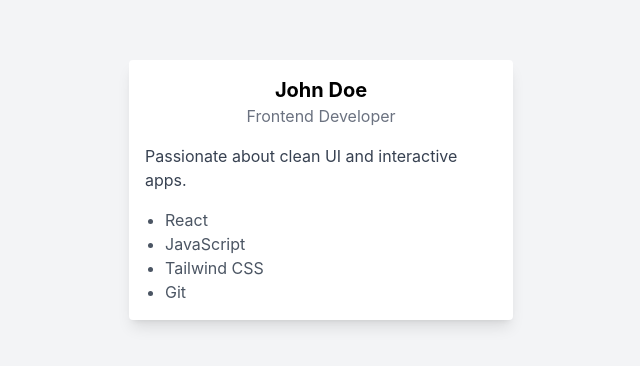
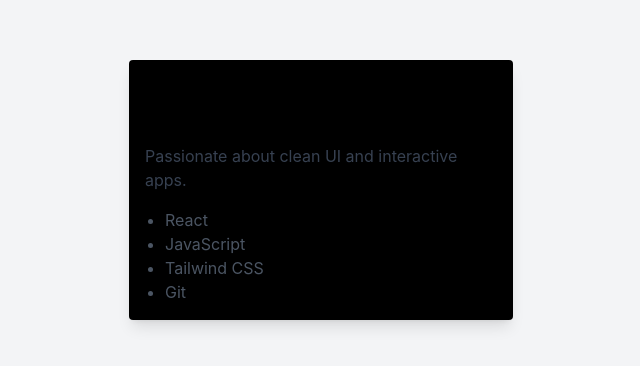
Before and after one commit to karan-maurya2/react-tailwind-smartapp, a React (Vite) app: page / in a window 1280 px wide. Shown: the part 210-576 px from the top of the page, without its empty margins (319-959 px from the left). Built offline with nearby package versions, Linux system fonts and the light colour scheme.

Commit message:
jobtitle-white & main conatiner-black

```diff
--- a/src/components/PortfolioCard.jsx
+++ b/src/components/PortfolioCard.jsx
@@ -9,12 +9,12 @@
 const PortfolioCard = ({ name, title, description, skills }) => {
 return (
 // Main container for the card with Tailwind CSS classes for styling
-<div className="max-w-sm rounded overflow-hidden shadow-lg p-4 bg-white"> {/* Card layout */}
+<div className="max-w-sm rounded overflow-hidden shadow-lg p-4 bg-black"> {/* Card layout */}
 {/* Display the user's name in a bold, centered heading */}
 <h1 className="text-xl font-bold text-center">{name}</h1> {/* Display Name */}
 
 {/* Display the user's job title in a smaller, gray-colored, centered paragraph */}
-<p className="text-center text-gray-500">{title}</p> {/* Job Title */}
+<p className="text-center text-White-500">{title}</p> {/* Job Title */}
 
 {/* Display the user's description in a gray-colored paragraph with some margin at the top */}
 <p className="mt-4 text-gray-700">{description}</p> {/* Description Paragraph */}
```
